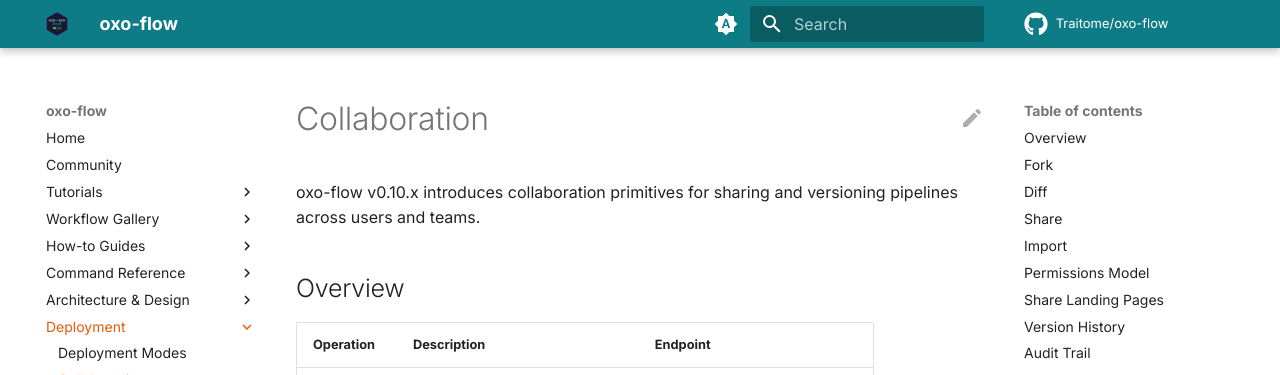
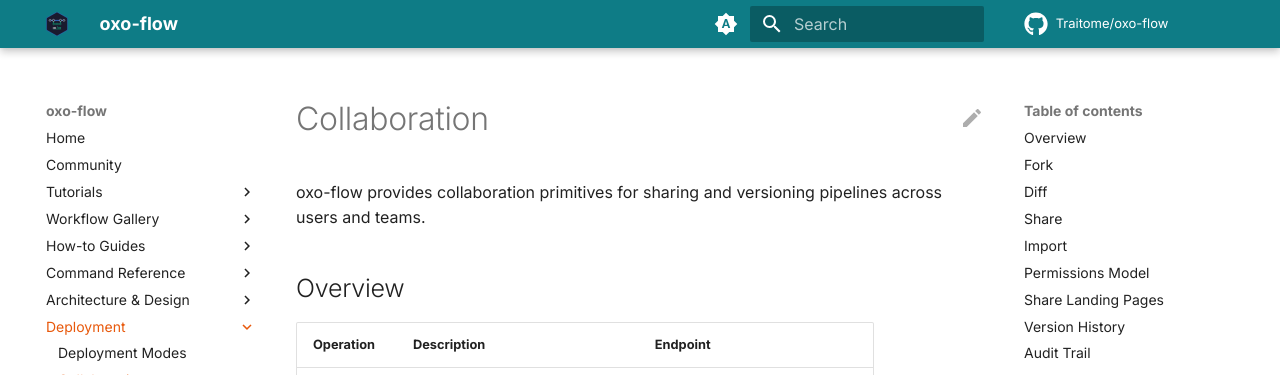
Before and after one commit to Traitome/oxo-flow, an MkDocs documentation site: the page built from docs/guide/src/how-to/collaboration.md, in a window 1280 px wide and 900 px high. Shown: the top 375 px of the window. Built offline with MkDocs 1.6.1 and Material for MkDocs 9.7.7, drawn with Linux system fonts in a browser that asks for light colours; comment, search, counter and statistics services are not loaded.

Commit message:
docs: drop stale v0.10.x version prefixes from feature intros
The release-time version sync only rewrites X.Y.Z patterns; 'v0.10.x'
prefixes survive forever and misread as the current version. Describe
the capabilities without a version instead.

```diff
--- a/docs/guide/src/how-to/collaboration.md
+++ b/docs/guide/src/how-to/collaboration.md
@@ -1,6 +1,6 @@
 # Collaboration
 
-oxo-flow v0.10.x introduces collaboration primitives for sharing and versioning
+oxo-flow provides collaboration primitives for sharing and versioning
 pipelines across users and teams.
 
 ## Overview
```
Also changed, not shown: docs/guide/src/how-to/deploy-modes.md (+1 -1 lines).
